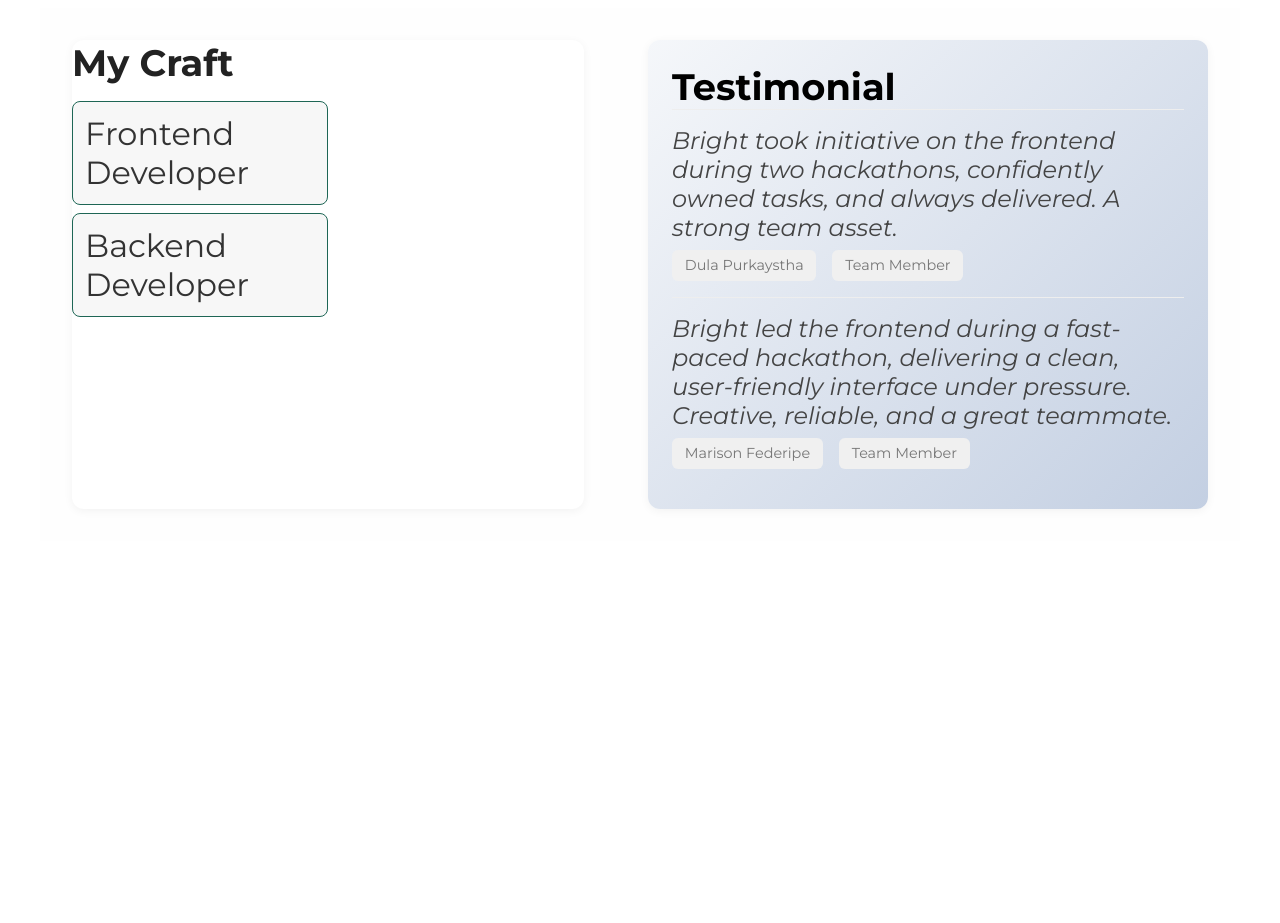
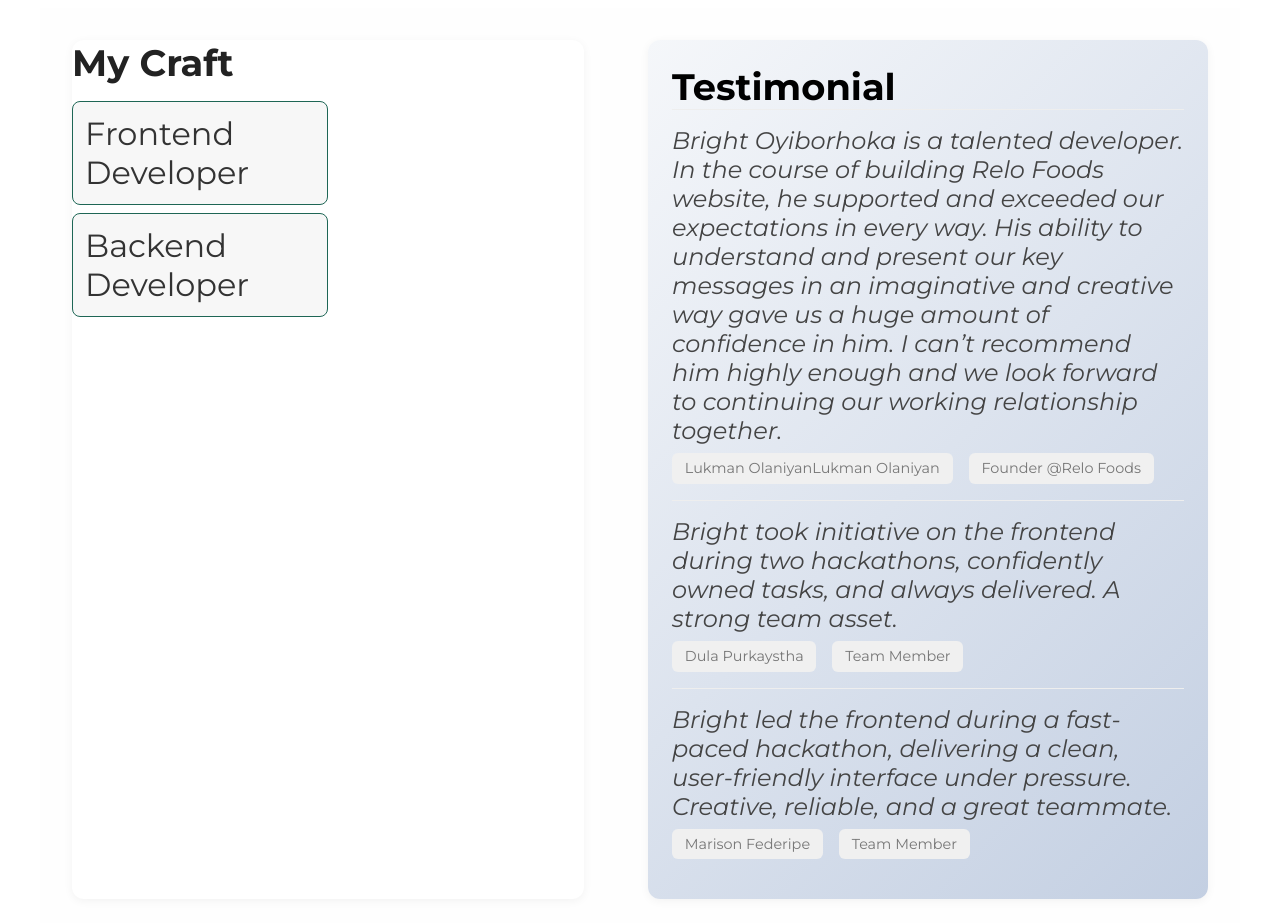
Before and after one commit to Brightosey/Portfolio, a React (Vite) app: page / in a window 1280 px wide. Shown: the part 1000-1923 px from the top of the page. Before the commit the page ends 1617 px from the top, so only its background shows below. Built offline with nearby package versions, Linux system fonts and the light colour scheme.

Commit message:
I updated the Craft component and made changes to the HomePage component.

```diff
--- a/src/components/Craft/Craft.jsx
+++ b/src/components/Craft/Craft.jsx
@@ -2,15 +2,15 @@ import "./Craft.scss";
 
 function Craft() {
   const skillSets = [
-    { name: "HTML", level: 90 },
-    { name: "SCSS", level: 80 },
-    { name: "JAVASCRIPT", level: 70 },
+    { name: "HTML", level: 100 },
+    { name: "SCSS", level: 100 },
+    { name: "JAVASCRIPT", level: 80 },
     { name: "REACT", level: 80 },
     { name: "NODE", level: 90 },
     { name: "EXPRESS", level: 90 },
     { name: "mySQL", level: 50 },
-    { name: "KNEX", level: 50 },
-    { name: "GIT", level: 80 },
+    { name: "KNEX", level: 80 },
+    { name: "GIT", level: 90 },
   ];
 
   const hobbies = [
--- a/src/pages/Homepage/HomePage.jsx
+++ b/src/pages/Homepage/HomePage.jsx
@@ -11,6 +11,12 @@ import { Link } from "react-router-dom";
 
 function HomePage() {
   const testimonials = [
+    {
+      message:
+        "Bright Oyiborhoka is a talented developer. In the course of building Relo Foods website, he supported and exceeded our expectations in every way. His ability to understand and present our key messages in an imaginative and creative way gave us a huge amount of confidence in him. I can’t recommend him highly enough and we look forward to continuing our working relationship together.",
+      name: "Lukman OlaniyanLukman Olaniyan",
+      relation: "Founder @Relo Foods",
+    },
     {
       message:
         "Bright took initiative on the frontend during two hackathons, confidently owned tasks, and always delivered. A strong team asset.",
@@ -39,7 +45,9 @@ function HomePage() {
             My name is Bright Oyiborhoka, and I build intuitive and impactful
             digital experiences.
           </h1>
-          <Link to="/portfolio" className="home__cta">View My Work</Link>
+          <Link to="/portfolio" className="home__cta">
+            View My Work
+          </Link>
         </div>
       </section>
       <section className="home__skills">
```
